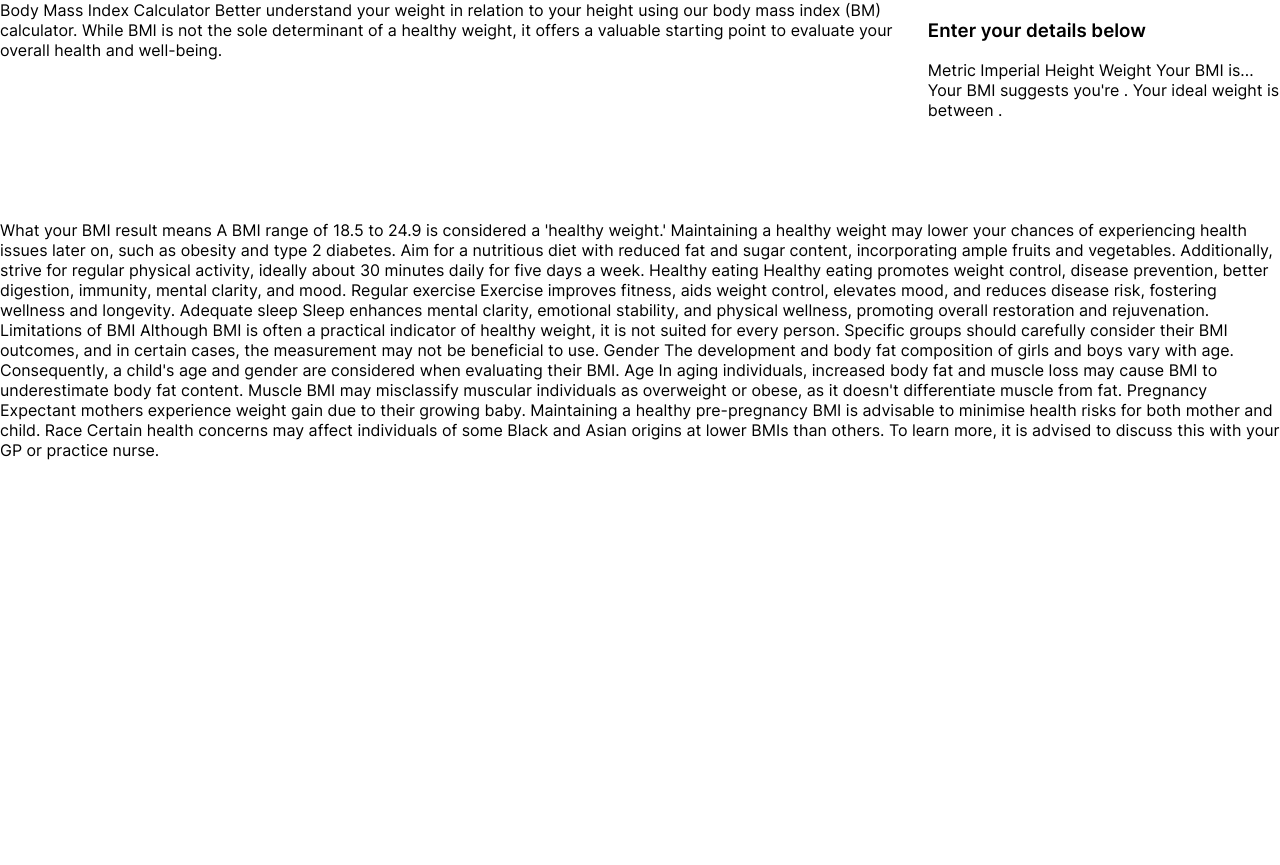
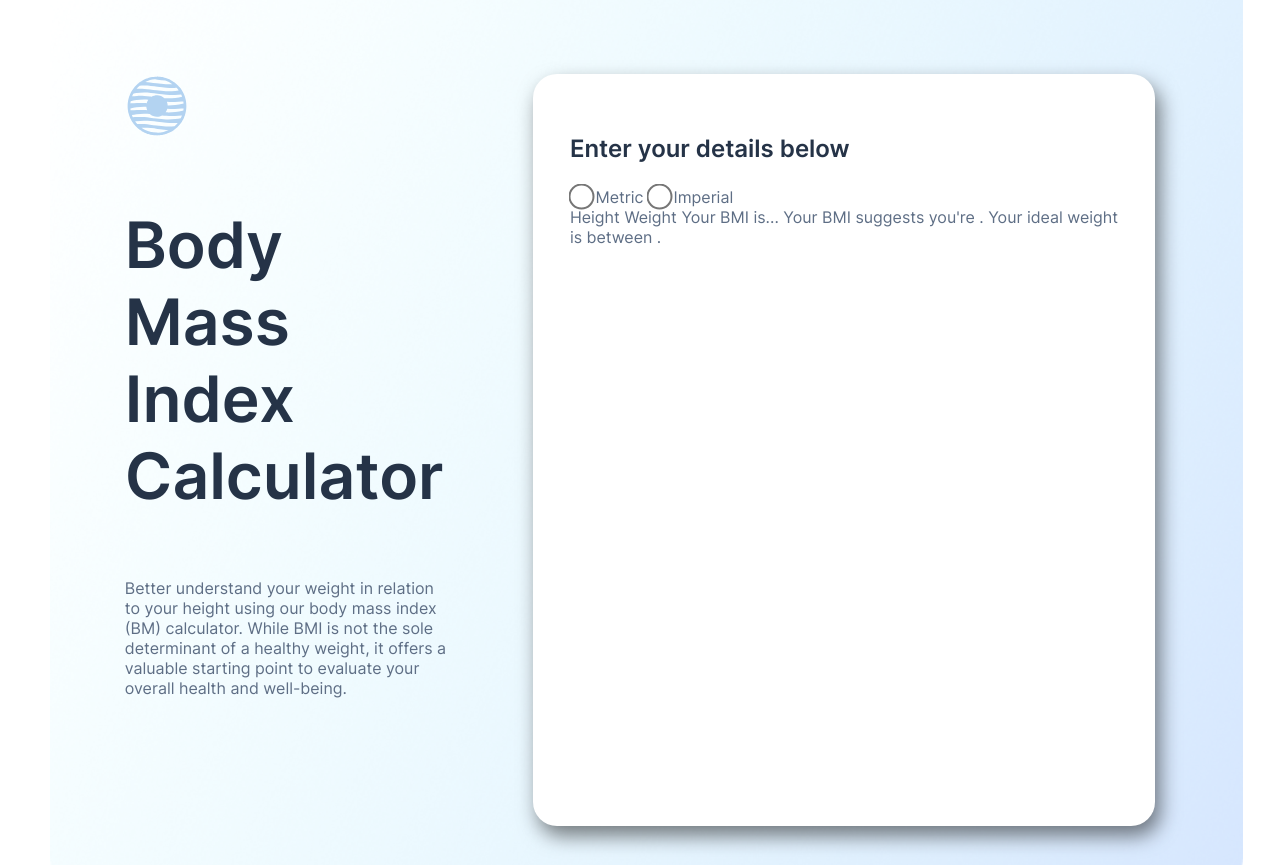
Before and after one commit to gkinghorn3/frontend-mentor-challenges, a plain HTML site: page BMI calculator/index.html in a window 1280 px wide. Shown: the top 865 px of the page. Before the commit the page ends 800 px from the top, so only its background shows below. Drawn offline with Linux system fonts and the light colour scheme.

Commit message:
form styling started

```diff
--- a/BMI calculator/index.html
+++ b/BMI calculator/index.html
@@ -11,19 +11,27 @@
 </head>
 <body>
   <section id="hero">
-    Body Mass Index Calculator
+
+    <section id="hero-left-col">
+      <img src="assets/images/game-icons_abstract-082.svg" alt="">
+      <h1 id="hero-heading">Body Mass Index Calculator</h1>
 
       Better understand your weight in relation to your height using our
       body mass index (BM) calculator. While BMI is not the sole determinant
       of a healthy weight, it offers a valuable starting point to evaluate
       your overall health and well-being.
+    </section>
 
-
+    <section id="hero-right-col">
       <form id="bmi-calc">
         <h3 id="calc-heading">Enter your details below</h3>
 
-      Metric
-      Imperial
+        <div id="radio-buttons">
+          <input type="radio" class="unit-select" id="metric-select" name="metric-select" value="Metric">
+          <label for="metric-select" class="radio-label">Metric</label>
+          <input type="radio" class="unit-select" id="Imperial-select" name="Imperial-select" value="Imperial">
+          <label for="Imperial-select" class="radio-label">Imperial</label>
+        </div>
 
         Height
         Weight
@@ -35,8 +43,10 @@
         Your BMI suggests you're <!-- add classification -->.
         Your ideal weight is between <!-- add range -->.
       </form>
+    </section>
 
-    </article>
+
+
 
   </section>
 
--- a/BMI calculator/styles.css
+++ b/BMI calculator/styles.css
@@ -7,14 +7,56 @@ body {
   margin: 0;
   padding: 0;
   font-family: "Inter", sans-serif;
+  color: #5e6e85;
 }
 
 #hero {
   display: flex;
   flex-direction: row;
+  background-image: url("assets/images/hero-bg.png");
+  background-size: contain;
+  background-repeat: no-repeat;
+  background-position: 50px 0;
+  min-height: 737px;
+  padding: 4.6rem 7.8rem;
+
   margin-bottom: 100px;
 }
 
+#hero-left-col {
+  width: 38%;
+  padding-bottom: 8rem;
+  margin-right: 5rem;
+}
+
+#hero-heading {
+  font-size: 4rem;
+  font-weight: 600;
+  color: #253347;
+}
+
+#hero-right-col {
+  width: 72%;
+  display: flex;
+}
+
+/* calculator */
+#bmi-calc {
+  display: flex;
+  flex-direction: column;
+  background-color: white;
+  width: 100%;
+  box-shadow: 5px 10px 20px rgba(0, 0, 0, 0.5);
+  border-radius: 24px;
+  padding: 2.3rem;
+}
+
 #calc-heading {
+  font-size: 1.5rem;
   font-weight: 600;
+  color: #253347;
 }
+
+.unit-select {
+    transform: scale(2);
+}
```
Also changed, not shown: BMI calculator/assets/images/Rectangle 6.svg (deleted), BMI calculator/assets/images/hero-bg.png (added). Lines whose indentation alone changed are shown as unchanged.
